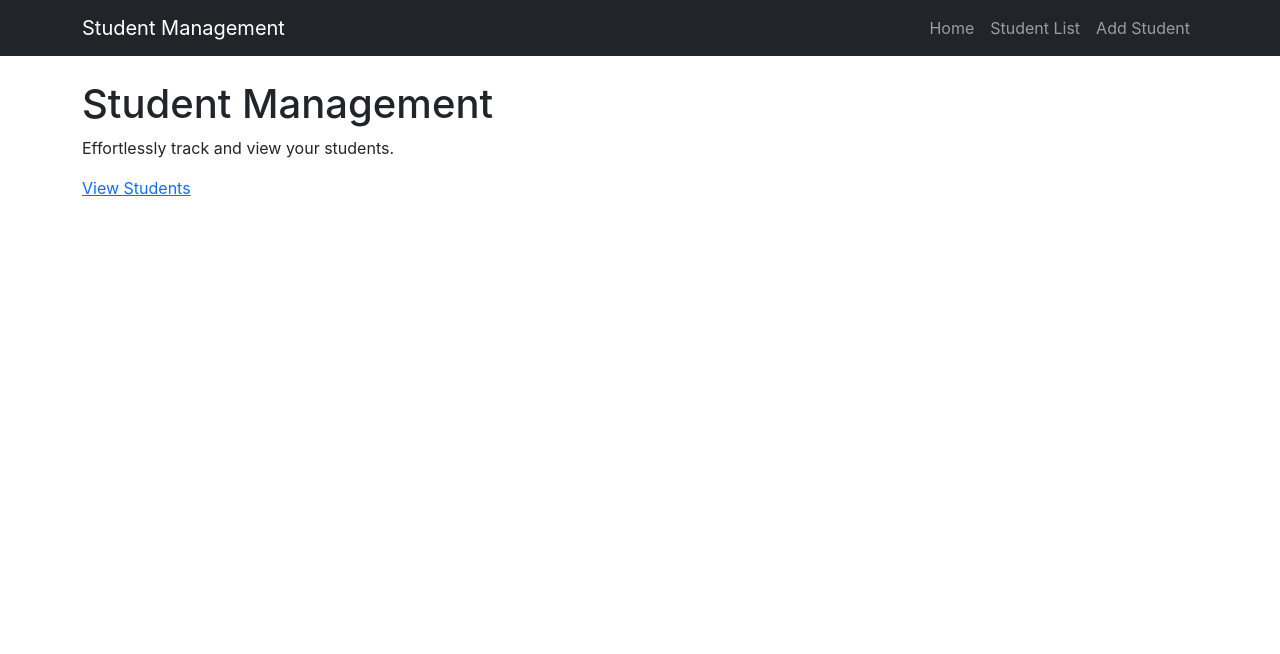
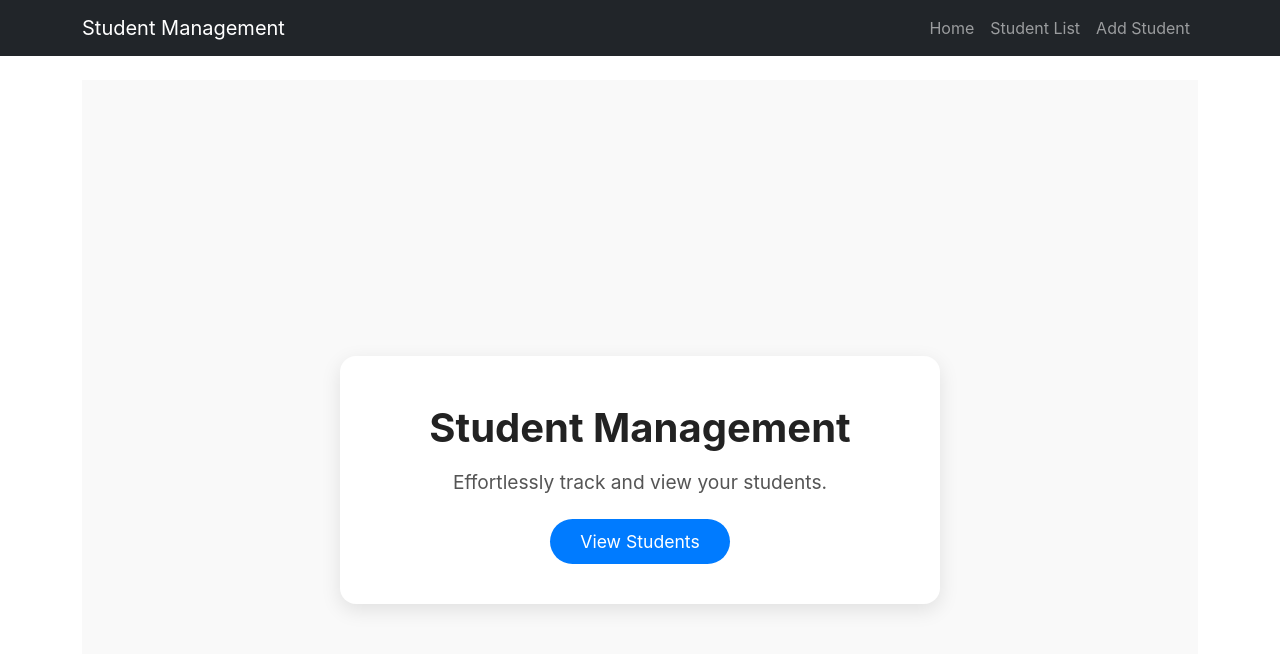
Before and after one commit to deepikavarma06/assign2, a React (Create React App) app in the folder frontend/: page / in a window 1280 px wide. Shown: the top 654 px of the page. Built offline with nearby package versions, Linux system fonts and the light colour scheme.

Commit message:
Update Home.css

```diff
--- a/frontend/src/components/Home.css
+++ b/frontend/src/components/Home.css
@@ -1,26 +1,49 @@
-.home-hero-light {
-  min-height: 60vh;
-  background-color: #f8f9fa; /* Light background */
+/* Wrapper for full-page layout */
+.home-wrapper {
+  min-height: 100vh;
+  background-color: #f9f9f9; /* Light gray background */
   display: flex;
   align-items: center;
   justify-content: center;
-  text-align: center;
-  padding: 2rem;
 }
 
-.home-hero-light h1 {
-  font-size: 2.5rem;
-  font-weight: bold;
-  color: #333;
+/* Hero content styling */
+.hero-section {
+  text-align: center;
+  padding: 3rem 1rem;
+  background-color: #ffffff; /* White card-like section */
+  border-radius: 16px;
+  box-shadow: 0 6px 20px rgba(0, 0, 0, 0.1);
+  max-width: 600px;
+  width: 90%;
 }
 
-.home-hero-light p {
+.hero-content h1 {
+  font-size: 2.5rem;
+  font-weight: 700;
+  color: #222;
+  margin-bottom: 1rem;
+}
+
+.hero-content p {
   font-size: 1.2rem;
   color: #555;
+  margin-bottom: 2rem;
 }
 
-/* Optional: Button Hover Styling */
-.btn:hover {
+/* View Students Button */
+.view-button {
+  background-color: #007bff;
+  color: #fff;
+  padding: 12px 30px;
+  border: none;
+  border-radius: 30px;
+  font-size: 1.1rem;
+  text-decoration: none;
+  transition: background-color 0.3s ease, transform 0.3s ease;
+}
+
+.view-button:hover {
+  background-color: #0056b3;
   transform: scale(1.05);
-  transition: all 0.3s ease-in-out;
 }
```
